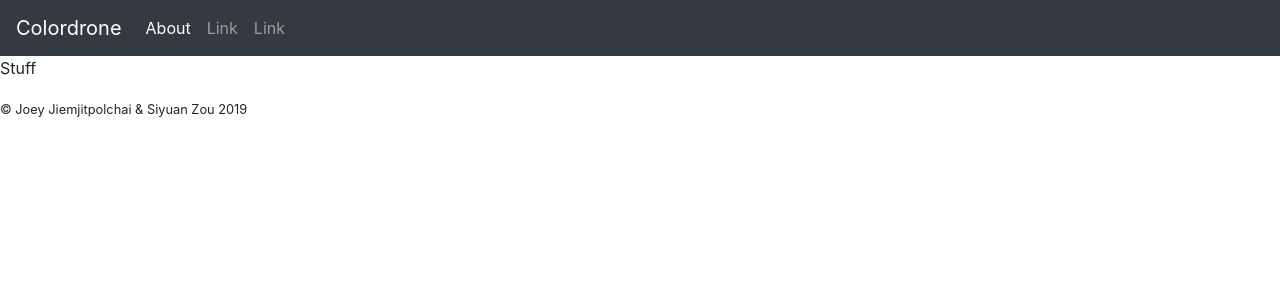
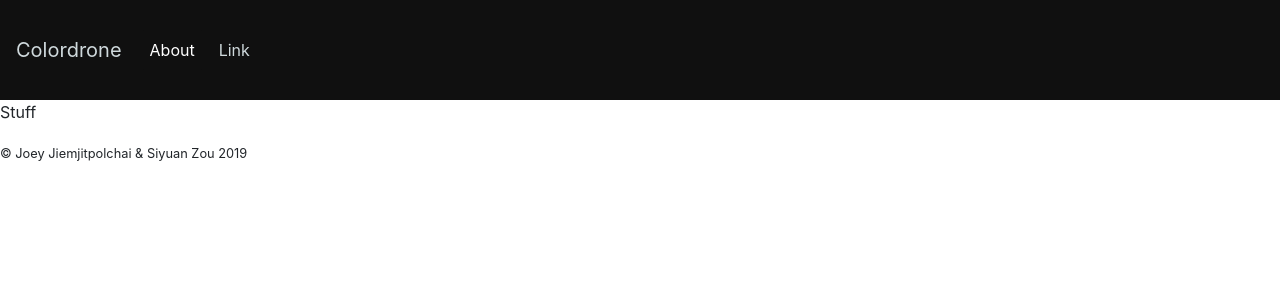
Before and after one commit to Spirors/Color-Drone, an Angular app in the folder app_public/: page / in a window 1280 px wide. Shown: the top 300 px of the page. Built offline with nearby package versions, Linux system fonts and the light colour scheme.

Commit message:
CSS for navbar

```diff
--- a/app_public/src/app/components/header/header.component.css
+++ b/app_public/src/app/components/header/header.component.css
@@ -0,0 +1,35 @@
+.navbar {
+  min-height: 100px;
+  background-color: #101010;
+}
+.navbar .navbar-brand {
+  color: #cfd9dc;
+}
+.navbar .navbar-brand:hover,
+.navbar .navbar-brand:focus {
+  color: #ffffff;
+}
+.navbar .navbar-nav .nav-link {
+  color: #cfd9dc;
+  border-radius: .25rem;
+  margin: 0 0.25em;
+}
+.navbar .navbar-nav .nav-link:not(.disabled):hover,
+.navbar .navbar-nav .nav-link:not(.disabled):focus {
+  color: #ffffff;
+}
+.navbar .navbar-nav .nav-item.active .nav-link,
+.navbar .navbar-nav .nav-item.active .nav-link:hover,
+.navbar .navbar-nav .nav-item.active .nav-link:focus,
+.navbar .navbar-nav .nav-item.show .nav-link,
+.navbar .navbar-nav .nav-item.show .nav-link:hover,
+.navbar .navbar-nav .nav-item.show .nav-link:focus {
+  color: #ffffff;
+  background-color: #101010;
+}
+.navbar .navbar-link {
+  color: #cfd9dc;
+}
+.navbar .navbar-link:hover {
+  color: #ffffff;
+}
--- a/app_public/src/app/components/header/header.component.html
+++ b/app_public/src/app/components/header/header.component.html
@@ -1,4 +1,4 @@
-<nav class="navbar navbar-expand-lg navbar-dark bg-dark">
+<nav class="navbar navbar-expand-lg navbar-default navbar-dark">
   <a class="navbar-brand" href="#">Colordrone</a>
 
   <button class="navbar-toggler" type="button" data-toggle="collapse" data-target="#navbarSupportedContent" aria-controls="navbarSupportedContent" aria-expanded="false" aria-label="Toggle navigation">
@@ -8,10 +8,7 @@
   <div class="collapse navbar-collapse" id="navbarSupportedContent">
     <ul class="navbar-nav mr-auto">
       <li class="nav-item active">
-        <a class="nav-link" href="#">About <span class="sr-only">(current)</span></a>
-      </li>
-      <li class="nav-item">
-        <a class="nav-link" href="#">Link</a>
+        <a class="nav-link" href="/about">About <span class="sr-only">(current)</span></a>
       </li>
       <li class="nav-item">
         <a class="nav-link" href="#">Link</a>
```
